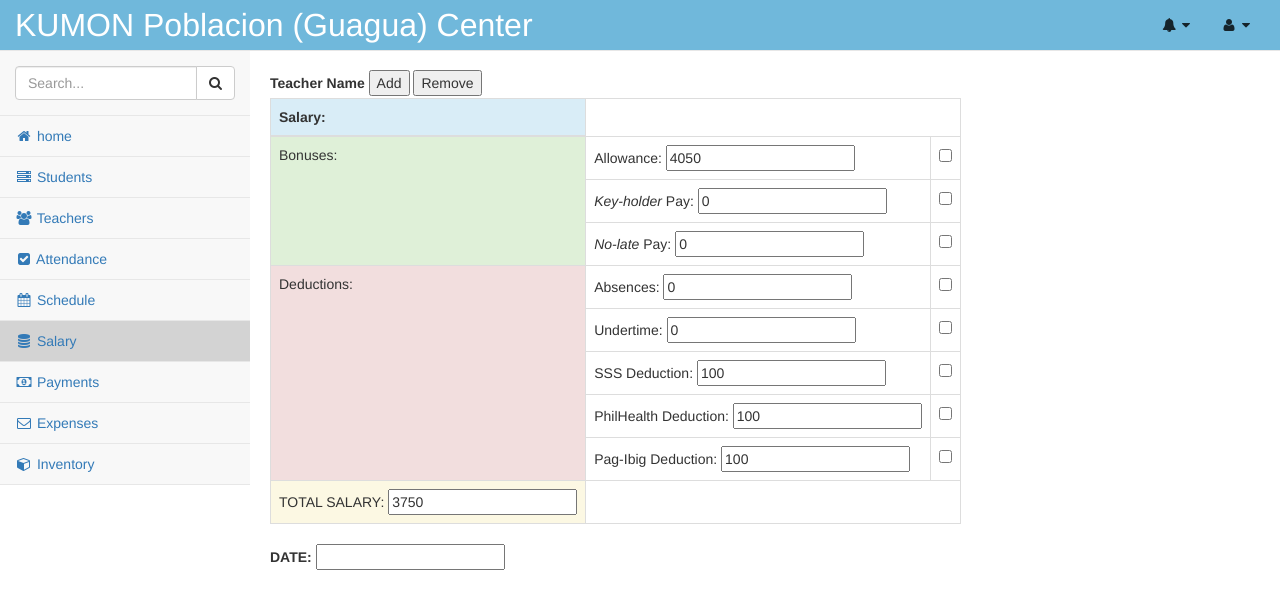
After one commit to nathanjvy/INTROSE-Kumon, a Django app: page /kumon/teacher_salary/ in a window 1280 px wide. The commit adds this page. Shown: the top 609 px of the page. Run offline with Django 3.2, Linux system fonts and the light colour scheme; some libraries are stand-ins or nearby versions.

Commit message:
updated templates,view, and urls

```diff
--- a/KumonSite/kumon/templates/kumon/profile.html
+++ b/KumonSite/kumon/templates/kumon/profile.html
@@ -112,7 +112,7 @@
                         <li>
                             <a href="/kumon/students"><i class="fa fa-server fa-fw" ></i> Students</a>
                         </li>
-                        <li>
+                        <li style = "background-color:lightgray;">
                             <a href="/kumon/teachers"><i class="fa fa-group fa-fw"></i> Teachers</a>
                         </li>
                         <li>
@@ -273,3 +273,6 @@
            </tbody>
        </table>
    </div>
+
+   </div>
+   </body>
--- /dev/null
+++ b/KumonSite/kumon/templates/kumon/teacher_salary.html
@@ -0,0 +1,197 @@
+<!DOCTYPE html>
+<html lang="en">
+{% load staticfiles %}
+
+<head>
+
+    <meta charset="utf-8">
+    <meta http-equiv="X-UA-Compatible" content="IE=edge">
+    <meta name="viewport" content="width=device-width, initial-scale=1">
+    <meta name="description" content="">
+    <meta name="author" content="">
+
+    <title>kumon</title>
+
+    <!-- Bootstrap Core CSS -->
+    <link rel="stylesheet" href="{% static 'kumon/bootstrap.min.css' %}">
+
+        <!-- Custom CSS -->
+        <link rel="stylesheet" href="{% static 'kumon/kumon.css' %}">
+
+        <!-- Custom Fonts -->
+        <link rel="stylesheet" href="{% static 'kumon/font-awesome.min.css' %}" type="text/css">
+
+
+</head>
+
+<body>
+
+    <div id="wrapper">
+
+            <nav class="navbar navbar-default navbar-static-top" role="navigation" style="margin-bottom: 0">
+                    <div class="navbar-header">
+                        <button type="button" class="navbar-toggle" data-toggle="collapse" data-target=".navbar-collapse">
+                            <span class="sr-only">Toggle navigation</span>
+                            <span class="icon-bar"></span>
+                            <span class="icon-bar"></span>
+                            <span class="icon-bar"></span>
+                        </button>
+                        <a class="navbar-brand" href="index.html"><font color="white">KUMON Poblacion (Guagua) Center</font></a>
+                    </div>
+                    <!-- /.navbar-header -->
+
+                    <ul class="nav navbar-top-links navbar-right">
+                        <li class="dropdown">
+                            <a class="dropdown-toggle" data-toggle="dropdown" href="#">
+                                <i class="fa fa-bell fa-fw" style="color:#16242B"></i> <i class="fa fa-caret-down" style="color: #16242B"></i>
+                            </a>
+                            <ul class="dropdown-menu dropdown-alerts">
+                                <li>
+                                    <a href="#">
+                                        <div>
+                                            <i class="fa fa-tasks fa-fw"></i> New Task
+                                            <span class="pull-right text-muted small">4 minutes ago</span>
+                                        </div>
+                                    </a>
+                                </li>
+                                <li class="divider"></li>
+                                <li>
+                                    <a class="text-center" href="#">
+                                        <strong>See All Alerts</strong>
+                                        <i class="fa fa-angle-right"></i>
+                                    </a>
+                                </li>
+                            </ul>
+                        <li class="dropdown">
+                            <a class="dropdown-toggle" data-toggle="dropdown" href="#">
+                                <i class="fa fa-user fa-fw" style="color: #16242B"></i> <i class="fa fa-caret-down" style="color: #16242B"></i>
+                            </a>
+                            <ul class="dropdown-menu dropdown-user">
+                                <li>
+                                    <a href="#">
+                                        <i class="fa fa-user fa-fw"></i> User Profile</a>
+                                </li>
+                                <li><a href="#"><i class="fa fa-gear fa-fw"></i> Settings</a>
+                                </li>
+                                <li class="divider"></li>
+                                <li><a href="login.html"><i class="fa fa-sign-out fa-fw"></i> Logout</a>
+                                </li>
+                            </ul>
+                            <!-- /.dropdown-user -->
+                        </li>
+                        <!-- /.dropdown -->
+                    </ul>
+                    <!-- /.navbar-top-links -->
+
+
+            <div class="navbar-default sidebar" role="navigation">
+                <div class="sidebar-nav navbar-collapse">
+                    <ul class="nav" id="side-menu">
+                        <li class="sidebar-search">
+                            <div class="input-group custom-search-form">
+                                <input type="text" class="form-control" placeholder="Search...">
+                                <span class="input-group-btn">
+                                <button class="btn btn-default" type="button">
+                                    <i class="fa fa-search"></i>
+                                </button>
+                            </span>
+                            </div>
+                            <!-- /input-group -->
+                        </li>
+                        <li>
+                            <a href="/kumon/home"><i class="fa fa-home fa-fw"></i> home</a>
+                        </li>
+
+                        <li>
+                            <a href="/kumon/students"><i class="fa fa-server fa-fw" ></i> Students</a>
+                        </li>
+                        <li>
+                            <a href="/kumon/teachers"><i class="fa fa-group fa-fw"></i> Teachers</a>
+                        </li>
+                        <li>
+                            <a href="/kumon/attendance"><i class="fa fa-check-square fa-fw"></i> Attendance</a>
+                        </li>
+                          <li>
+                            <a href="/kumon/schedule"><i class="fa fa-calendar fa-fw"></i> Schedule</a>
+                        </li>
+                        <li style = "background-color:lightgray;">
+                            <a href="/kumon/salaries"><i class="fa fa-database fa-fw"></i> Salary</a>
+                        </li>
+                          <li>
+                            <a href="/kumon/payments"><i class="fa fa-money fa-fw"></i> Payments</a>
+                        </li>
+                        <li>
+                            <a href="/kumon/expenses"><i class="fa fa-envelope-o fa-fw"></i> Expenses</a>
+                        </li>
+                        <li>
+                            <a href="/kumon/inventory"><i class="fa fa-cube fa-fw"></i> Inventory</a>
+                        </li>
+                    </ul>
+                </div>
+                <!-- /.sidebar-collapse -->
+            </div>
+            <!-- /.navbar-static-side -->
+        </nav>
+    <div style="position:absolute; left:270px; top:70px;">
+        <Label> Teacher Name </Label>
+        <button id = "addbtn">Add</button>
+        <button id = "rembtn">Remove</button>
+    <div class="table-responsive">
+    <table class="table table-bordered">
+        <thead>
+            <tr>
+                <th class="info"><strong>Salary:</strong> </th>
+            </tr>
+        </thead>
+        <tbody>
+            <tr>
+                <td class="success" rowspan="3">Bonuses: </td>
+                <td>Allowance: <input type = "text" name = "allowance_amount" value = "4050" /> </td>
+                <td><input type="checkbox" name="allowance_check" /> </td>
+            </tr>
+            <tr>
+                <td><em>Key-holder</em> Pay: <input type = "text" name = "keypay_amount" value = "0" /></td>
+                <td><input type="checkbox" name="key_check" /> </td>
+            </tr>
+            <tr>
+                <td><em>No-late</em> Pay: <input type = "text" name = "nolate_amount" value = "0" /></td>
+                <td><input type="checkbox" name="late_check" /> </td>
+            </tr>
+            <tr>
+                <td class="danger" rowspan="5">Deductions: </td>
+                <td>Absences: <input type = "text" name = "absence_amount" value = "0" /></td>
+                <td><input type="checkbox" name="late_check" /> </td>
+            </tr>
+            <tr>
+                <td>Undertime: <input type = "text" name = "undertime_amount" value = "0" /></td>
+                <td><input type="checkbox" name="late_check" /> </td>
+            </tr>
+            <tr>
+                <td>SSS Deduction: <input type = "text" name = "SSS_amount" value = "100" /></td>
+                <td><input type="checkbox" name="late_check" /> </td>
+            </tr>
+            <tr>
+                <td>PhilHealth Deduction: <input type = "text" name = "PH_amount" value = "100" /></td>
+                <td><input type="checkbox" name="late_check" /> </td>
+            </tr>
+            <tr>
+                <td>Pag-Ibig Deduction: <input type = "text" name = "PI_amount" value = "100" /></td>
+                <td><input type="checkbox" name="late_check" /> </td>
+            </tr>
+
+            <tr>
+                <td class = "warning"> TOTAL SALARY: <input type = "text" name = "TOTAL_amount" value = "3750"/></td>
+            </tr>
+        </tbody>
+    </table>
+</div>
+    <label>DATE: </label>
+    <input type="text" name="salary_amount" class="salary_amount">
+    <script src="assets/js/jquery.min.js"></script>
+    <script src="assets/bootstrap/js/bootstrap.min.js"></script>
+        </div>
+    </div>
+        </body>
+
+
+</html>
--- a/KumonSite/kumon/urls.py
+++ b/KumonSite/kumon/urls.py
@@ -14,4 +14,6 @@
     url(r'^payments/$', views.paymentPage, name='payments'),
     url(r'^expenses/$', views.expensesPage, name='expenses'),
     url(r'^inventory/$', views.inventoryPage, name='inventory'),
+    url(r'^salaries_format/$', views.salaryFormatPage, name='salary_format'),
+        url(r'^teacher_salary/$', views.teacherSalaryPage, name='teacher_salary'),
 ]
--- a/KumonSite/kumon/views.py
+++ b/KumonSite/kumon/views.py
@@ -97,3 +97,15 @@
     }
 
     return render(request, 'kumon/inventory.html',context)
+
+def salaryFormatPage(request):
+    context = {
+
+    }
+
+    return render(request, 'kumon/salaries_format.html',context)
+
+def teacherSalaryPage(request):
+    context = {}
+
+    return render(request,'kumon/teacher_salary.html',context)
```
Also changed, not shown: KumonSite/kumon/templates/kumon/Attendance.html (+60 -30 lines), KumonSite/kumon/templates/kumon/expenses.html (+34 -46 lines), KumonSite/kumon/templates/kumon/inventory.html (+36 -1 lines), KumonSite/kumon/templates/kumon/salaries.html (+37 -34 lines), KumonSite/kumon/templates/kumon/salaries_format.html (+10 -10 lines). Lines whose indentation alone changed are shown as unchanged.
